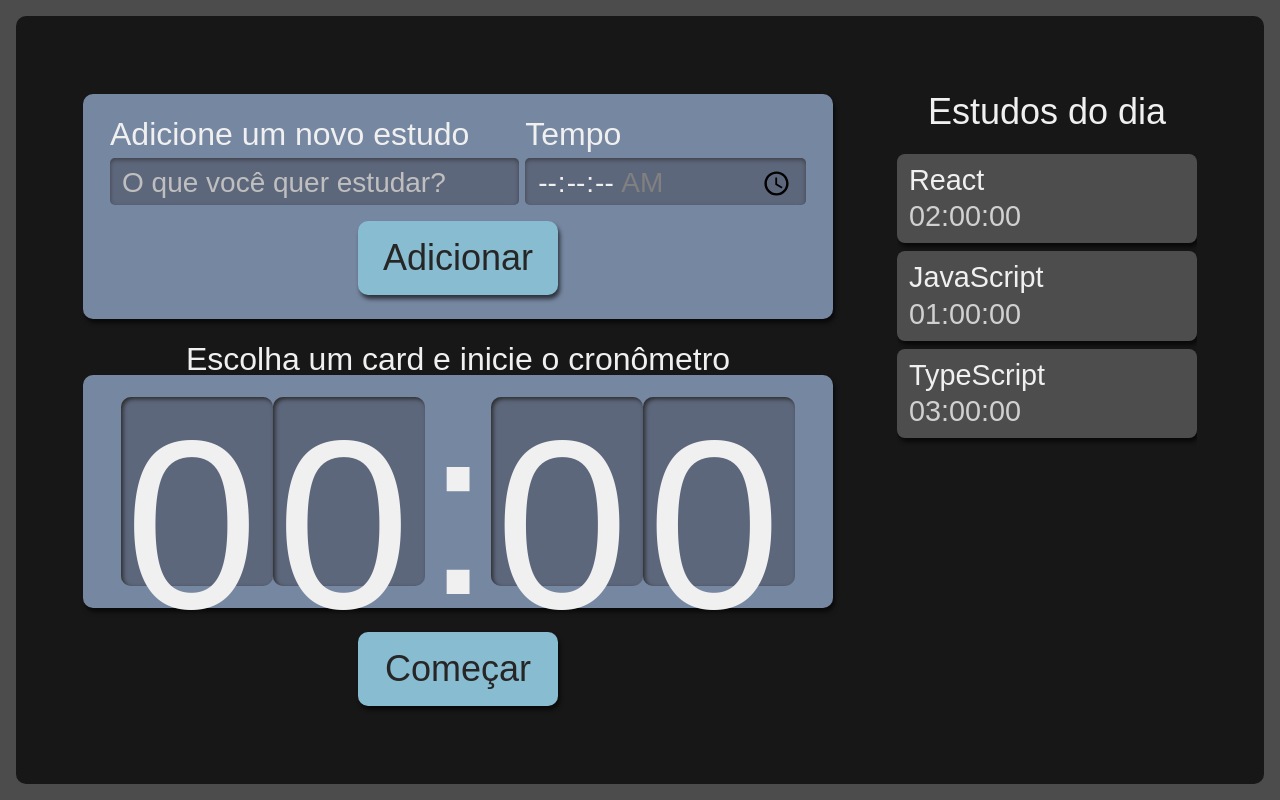
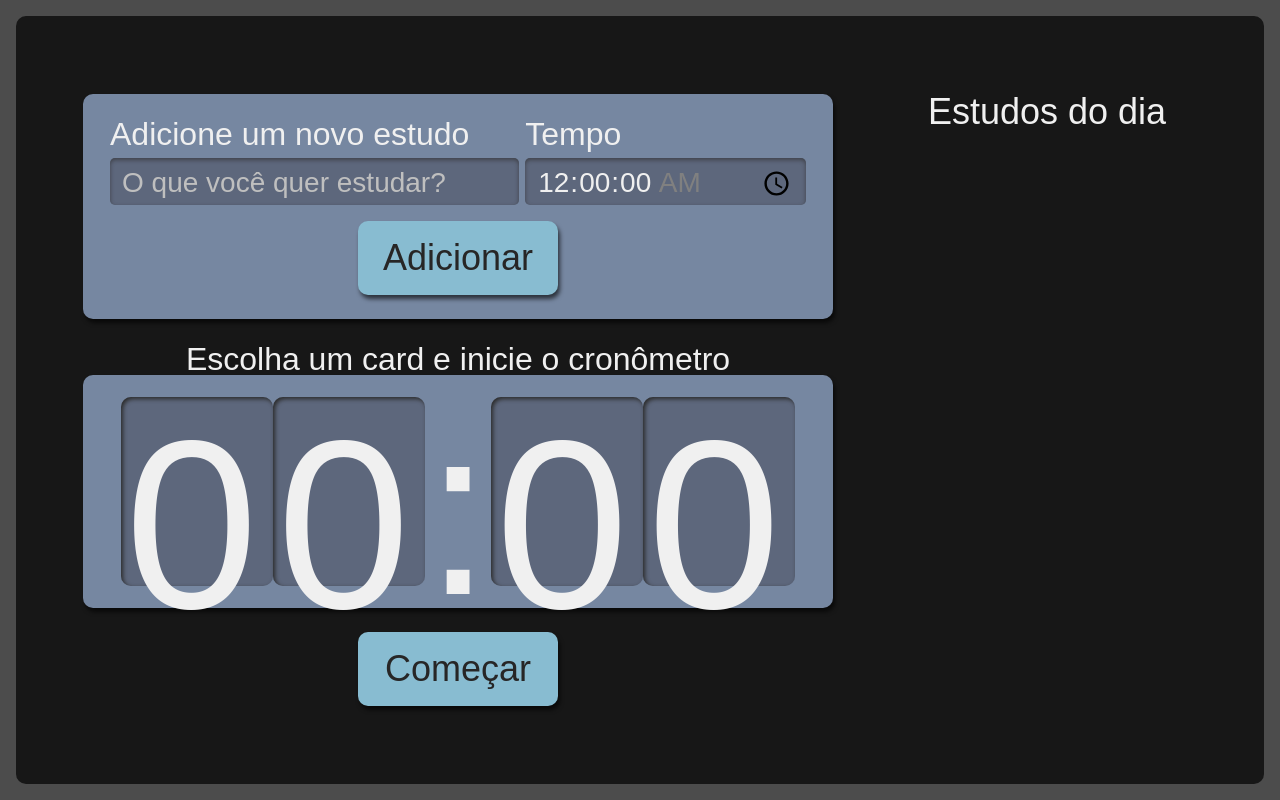
Before and after one commit to MilyRibeiro/relogio-estudos, a React (Create React App) app: page / in a window 1280 px wide. Built offline with nearby package versions, Linux system fonts and the light colour scheme.

Commit message:
Introduzindo estados (useState) para adicionar novas tarefas

```diff
--- a/src/componentes/Botao/index.tsx
+++ b/src/componentes/Botao/index.tsx
@@ -2,11 +2,12 @@
 import style from './Botao.module.scss';
 
 // class Botao extends React.Component<{ texto: string }> {
-class Botao extends React.Component<{ children: React.ReactNode }> {
+class Botao extends React.Component<{ children: React.ReactNode, type?: "button" | "submit" | "reset" | undefined }> {
     render() {
+        const { type = "button" } = this.props;
         return (
             // <button className="botao">
-            <button className={style.botao}>
+            <button type={type} className={style.botao}>
                 {/* Botão */}
                 {this.props.children}
             </button>
--- a/src/componentes/Formulario/index.tsx
+++ b/src/componentes/Formulario/index.tsx
@@ -1,11 +1,29 @@
 import React from "react";
 import Botao from "../Botao";
 import style from './Formulario.module.scss';
+import { ITarefa } from "../../types/tarefa";
 
-class Formulario extends React.Component {
+class Formulario extends React.Component<{
+    setTarefas: React.Dispatch<React.SetStateAction<ITarefa[]>>
+    //{
+    //     tarefa: string;
+    //     tempo: string;
+    // }[]>>
+}> {
+    state = {
+        tarefa: "",
+        tempo: '00:00'
+    };
+
+    adicionarTarefa(evento: React.FormEvent<HTMLFormElement>) {
+        evento.preventDefault();
+        this.props.setTarefas(tarefasAntigas => [...tarefasAntigas, { ...this.state }]);
+     // console.log('state: ', this.state);
+    }
+
     render() {
         return (
-            <form className={style.novaTarefa}>
+            <form className={style.novaTarefa} onSubmit={this.adicionarTarefa.bind(this)}>
                 <div className={style.inputContainer}>
                     <label htmlFor="tarefa">
                         Adicione um novo estudo
@@ -14,6 +32,8 @@
                         type="text"
                         name="tarefa"
                         id="tarefa"
+                        value={this.state.tarefa}
+                        onChange={evento => this.setState({ ...this.state, tarefa: evento.target.value})}
                         placeholder="O que você quer estudar?"
                         required
                     />
@@ -26,13 +46,15 @@
                         type="time"
                         step="1"
                         name="tempo"
+                        value={this.state.tempo}
+                        onChange={evento => this.setState({ ...this.state, tempo: evento.target.value})}
                         id="tempo"
                         min="00:00:00"
                         max="01:30:00"
                         required
                     />
                 </div>
-                <Botao>
+                <Botao type="submit">
                     Adicionar
                 </Botao>
             </form>
--- a/src/componentes/Lista/index.tsx
+++ b/src/componentes/Lista/index.tsx
@@ -1,30 +1,42 @@
-import React from "react";
+// import React, { useState } from "react";
 import style from './Lista.module.scss';
 import Item from "./Item";
+import { ITarefa } from '../../types/tarefa';
 
-function Lista() {
-    const tarefas = [{
-        tarefa: 'React',
-        tempo: '02:00:00'
-        }, {
-            tarefa: 'JavaScript',
-            tempo: '01:00:00'
-        }, {
-            tarefa: 'TypeScript',
-            tempo: '03:00:00'
-        }
-    ];
+// interface ITarefa {
+//     tarefa: string,
+//     tempo: string
+// };
+
+function Lista({ tarefas }: { tarefas: ITarefa[] }) {
+    // const tarefas = [{
+    // let tarefas =
+    // const [tarefas, setTarefas] = useState([{
+    //     tarefa: 'React',
+    //     tempo: '02:00:00'
+    //     }, {
+    //         tarefa: 'JavaScript',
+    //         tempo: '01:00:00'
+    //     }, {
+    //         tarefa: 'TypeScript',
+    //         tempo: '03:00:00'
+    //     }
+    // ]);  --> foi para o App.tsx
 
     return (
         <aside className={style.listaTarefas}>
-            <h2> Estudos do dia </h2>
+            {/* <h2 onClick={() => {
+                // console.log("h2 clicado: ", tarefas);
+                setTarefas([...tarefas, { tarefa: "Estudar estado", tempo: "05:00:00"}]);
+            }}>  */}
+            <h2>Estudos do dia </h2>
             <ul>
                 {/* Cria de forma dinâmica um novo item ou li na lista */}
                 {tarefas.map((item, index) => (
                    <Item
                         key={index}
                         {...item}
-                        // tarefa={item.tarefa}
+                        // ou tarefa={item.tarefa}
                         // tempo={item.tempo}
                    />
                 ))}
--- a/src/pages/App.tsx
+++ b/src/pages/App.tsx
@@ -1,18 +1,30 @@
-import React from 'react';
+import React, { useState } from 'react';
 // import Botao from './componentes/Botao';
 import Formulario from '../componentes/Formulario';
 import Lista from '../componentes/Lista';
 import style from './App.module.scss';
 import Cronometro from '../componentes/Cronometro';
+import { ITarefa } from '../types/tarefa';
 // import logo from './logo.svg';
 // import './App.css';
 
 function App() {
+ const [tarefas, setTarefas] = useState<ITarefa[] | []>([])
+    //     tarefa: 'React',
+    //     tempo: '02:00:00'
+    //     }, {
+    //         tarefa: 'JavaScript',
+    //         tempo: '01:00:00'
+    //     }, {
+    //         tarefa: 'TypeScript',
+    //         tempo: '03:00:00'
+    //     }
+    // ]);
   return (
     // <div className="AppStyle">
     <div className={style.AppStyle}>
-      <Formulario />
-      <Lista />
+      <Formulario setTarefas={setTarefas} />
+      <Lista tarefas={tarefas} />
       <Cronometro />
     </div>
   );
--- /dev/null
+++ b/src/types/tarefa.ts
@@ -0,0 +1,4 @@
+export interface ITarefa {
+    tarefa: string,
+    tempo: string
+}
```
